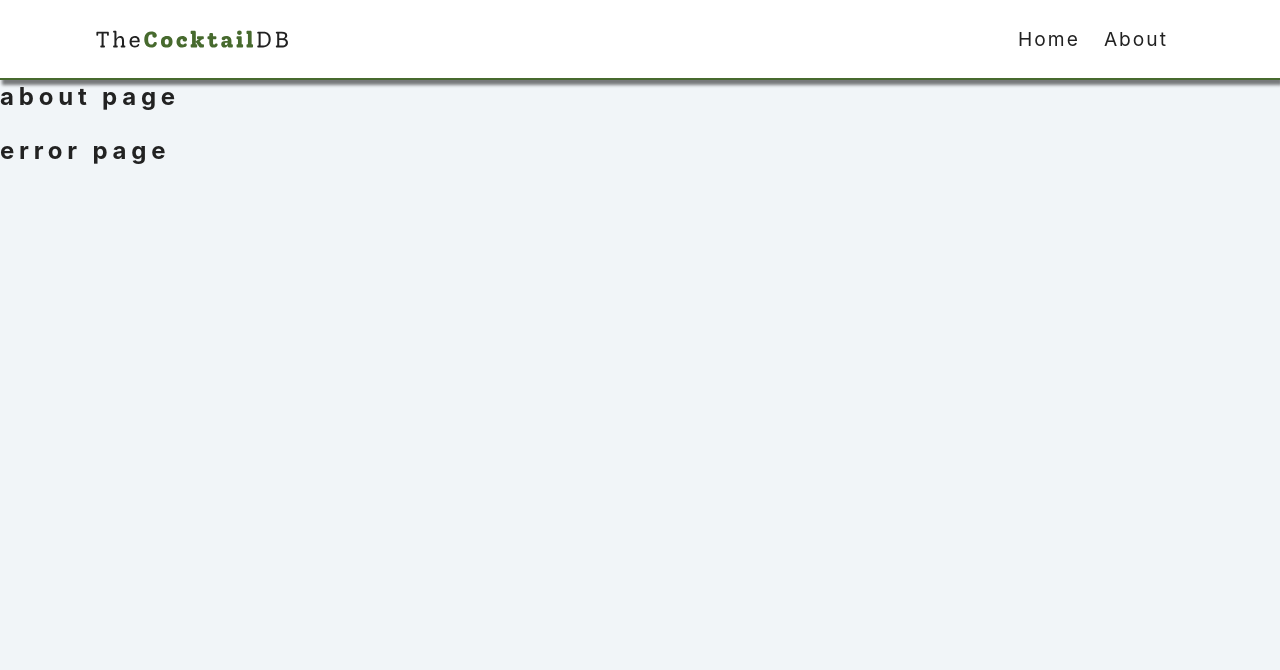
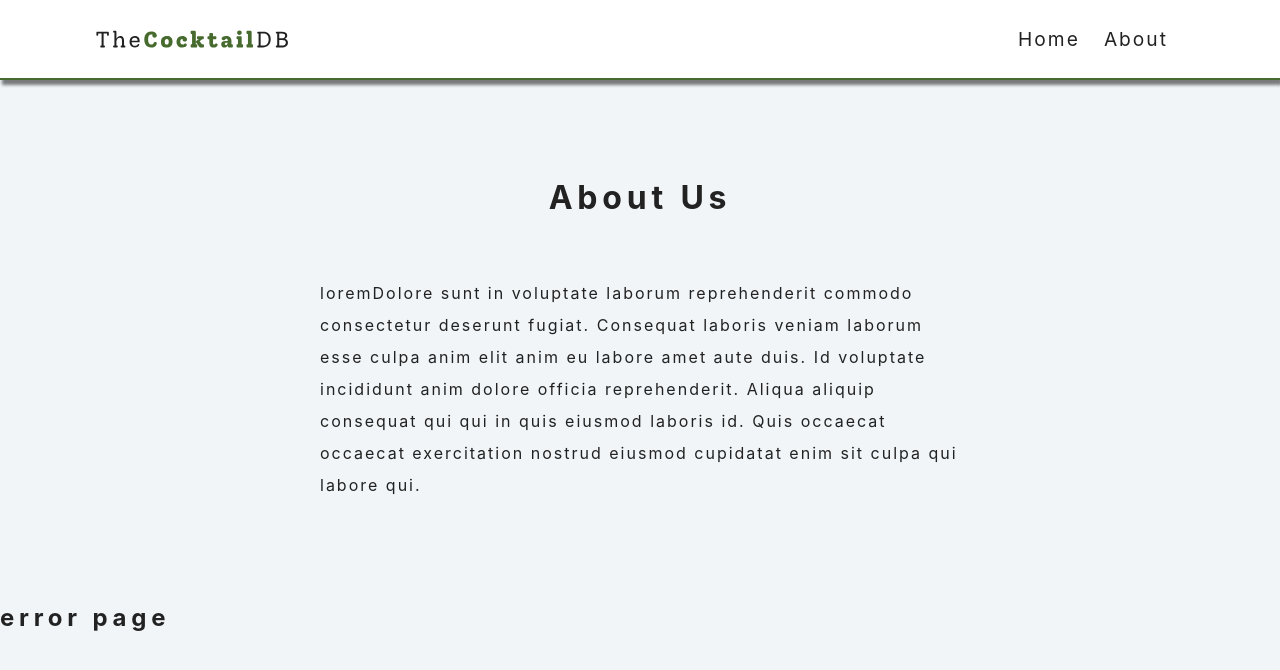
Before and after one commit to co-bby/Cocktails, a React (Create React App) app: page /about in a window 1280 px wide. Shown: the top 670 px of the page. Built offline with nearby package versions, Linux system fonts and the light colour scheme.

Commit message:
about page setup

```diff
--- a/src/pages/About.js
+++ b/src/pages/About.js
@@ -1,10 +1,18 @@
-import React from 'react'
+import React from "react"
 
 const About = () => {
   return (
-    <div>
-      <h2>about page</h2>
-    </div>
+    <section className="section about-section">
+      <h2 className="section-title">about us</h2>
+      <p>
+        loremDolore sunt in voluptate laborum reprehenderit commodo consectetur
+        deserunt fugiat. Consequat laboris veniam laborum esse culpa anim elit
+        anim eu labore amet aute duis. Id voluptate incididunt anim dolore
+        officia reprehenderit. Aliqua aliquip consequat qui qui in quis eiusmod
+        laboris id. Quis occaecat occaecat exercitation nostrud eiusmod
+        cupidatat enim sit culpa qui labore qui.
+      </p>
+    </section>
   )
 }
 
```
